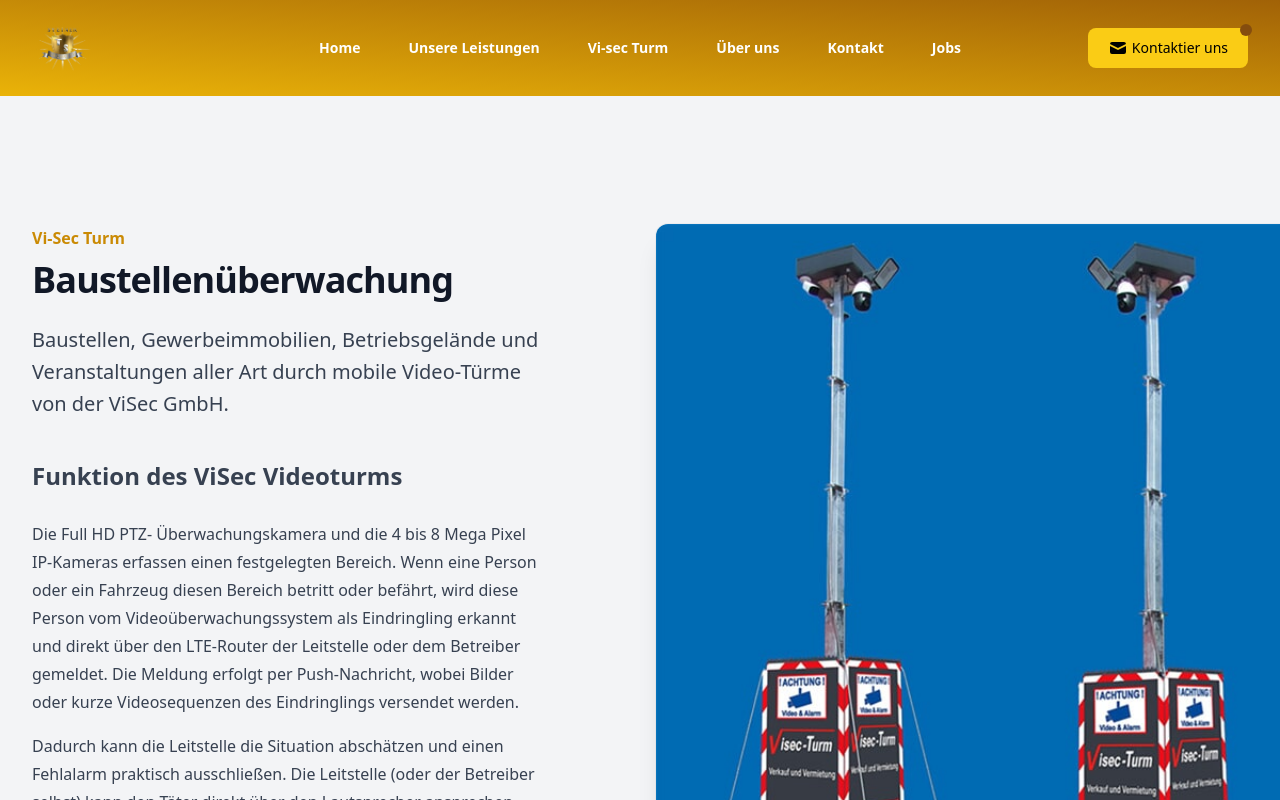
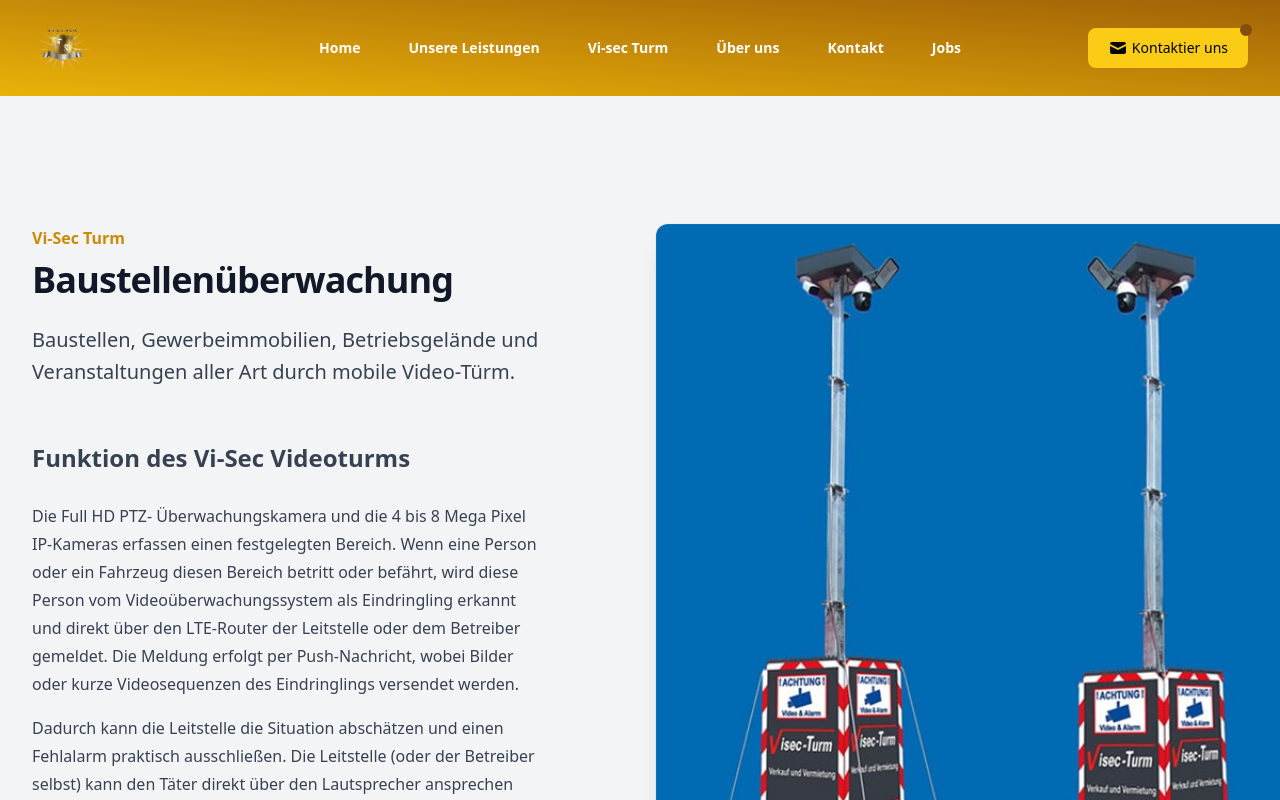
Before and after one commit to Maduki-tech/steiner, a Next.js app: page /vi-sec-turm in a window 1280 px wide. Shown: the top 800 px of the page. Built offline with nearby package versions, Linux system fonts and the light colour scheme.

Commit message:
removed visec branding

```diff
--- a/src/pages/vi-sec-turm/index.tsx
+++ b/src/pages/vi-sec-turm/index.tsx
@@ -39,8 +39,7 @@
               </h1>
               <p className="mt-6 text-xl leading-8 text-gray-700">
                 Baustellen, Gewerbeimmobilien, Betriebsgelände und
-                Veranstaltungen aller Art durch mobile Video-Türme von der ViSec
-                GmbH.
+                Veranstaltungen aller Art durch mobile Video-Türm.
               </p>
             </div>
           </div>
@@ -56,7 +55,7 @@
           <div className="lg:pr-4">
             <div className="flex max-w-xl flex-col gap-4 text-base leading-7 text-gray-700 lg:max-w-lg">
               <h1 className="mb-3 text-2xl font-bold">
-                Funktion des ViSec Videoturms{" "}
+                Funktion des Vi-Sec Videoturms{" "}
               </h1>
               <p>
                 Die Full HD PTZ- Überwachungskamera und die 4 bis 8 Mega Pixel
```
